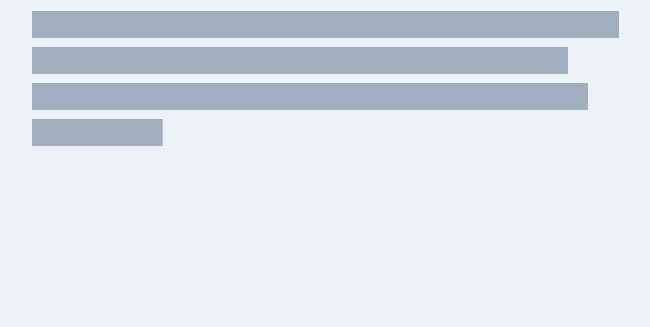
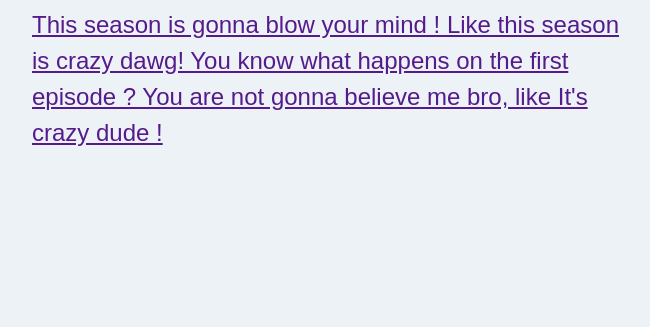
Before and after one commit to viberbyte/viberbyte.github.io, a plain HTML site: page index.html in a window 1280 px wide. Shown: the part 473-800 px from the top of the page, without its empty margins (308-958 px from the left). Drawn offline with Linux system fonts and the light colour scheme.

Commit message:
Update index.html

```diff
--- a/index.html
+++ b/index.html
@@ -23,8 +23,8 @@
   </div> -->
   <h1>SPOILERS 💩</h1>
   <div class="content v3">
-    <p>This season is gonna blow your mind ! Like this season is crazy dawg! You know what happens on the first episode ? You are not gonna believe me bro, like It's crazy dude !</p>
-  </div>
+  <a href=""<p>This season is gonna blow your mind ! Like this season is crazy dawg! You know what happens on the first episode ? You are not gonna believe me bro, like It's crazy dude !</p>
+  </div></a>
  <!-- <h1>UNDERLINE 🍧</h1>
   <div class="content v1">
     <p>This thing is really really important, you don't wanna miss this. Trust me. This is like really really important. like really really.</p>
```
